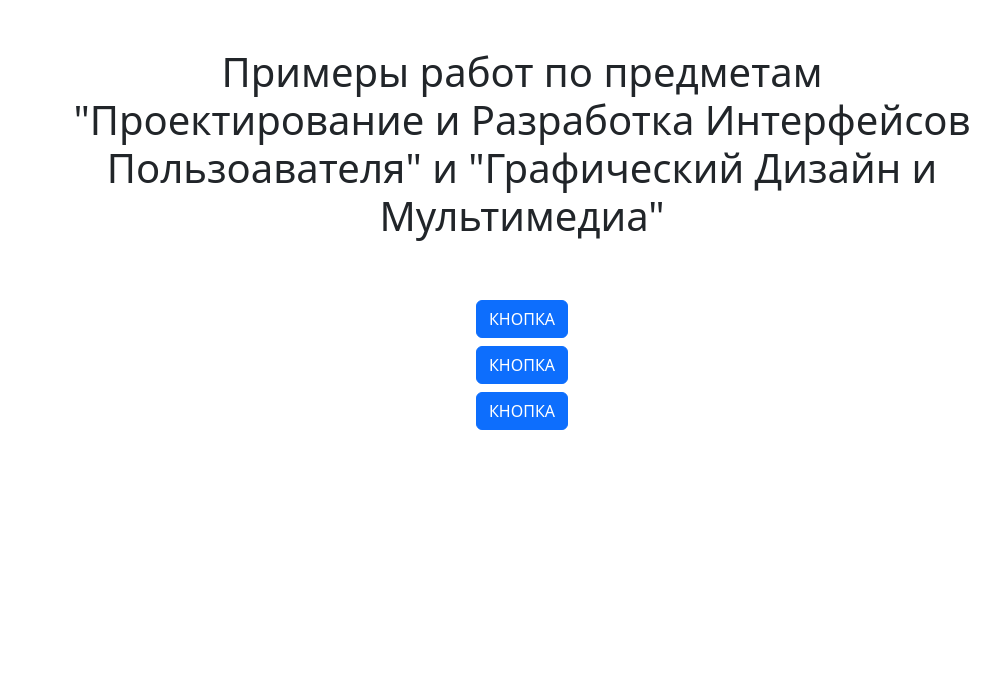
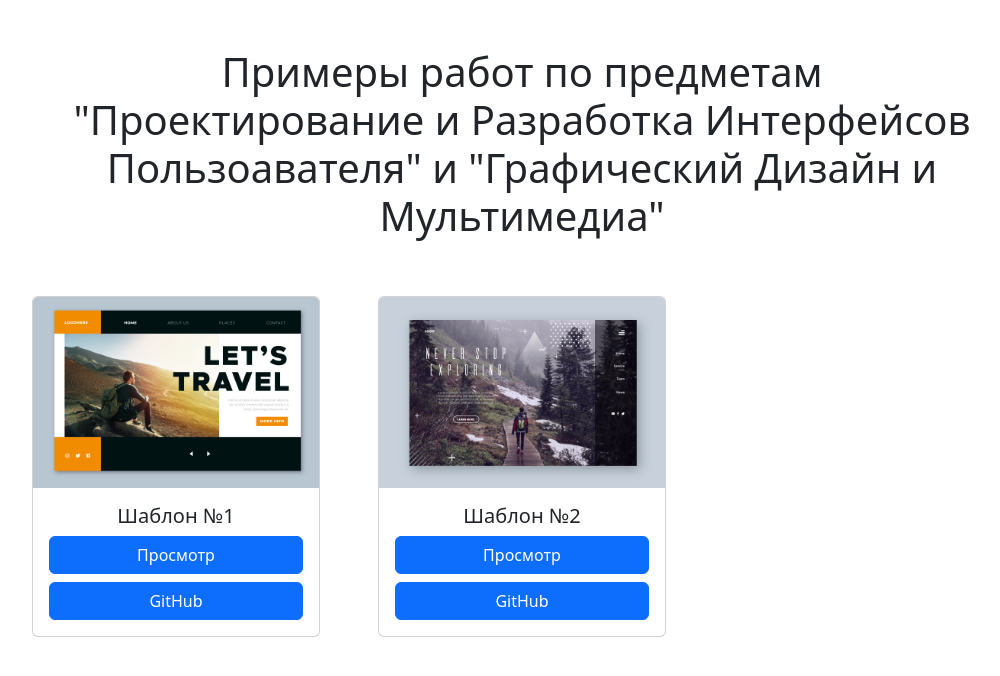
Before and after one commit to jenk293/pic-prip-gdm, a plain HTML site: page index.html in a window 1280 px wide. Shown: the whole page, without its empty margins (118-1118 px from the left). Drawn offline with nearby package versions, Linux system fonts and the light colour scheme.

Commit message:
Add cards

```diff
--- a/index.html
+++ b/index.html
@@ -27,15 +27,42 @@
         </div>
       </header>
       <main>
-      <footer>
         <div class="row text-center">
-          <div class="col-12">
-            <a href="01/index.html" class="btn btn-primary my-1">КНОПКА</a><br>
-            <a href="02/index.html" class="btn btn-primary my-1">КНОПКА</a><br>
-            <a href="03/index.html" class="btn btn-primary my-1">КНОПКА</a>
+          <div class="col-4 d-flex justify-content-end">
+            <div class="card" style="width: 18rem">
+              <img src="/01/template.jpg" class="card-img-top" alt="..." />
+              <div class="card-body">
+                <h5 class="card-title">Шаблон №1</h5>
+                <div class="d-grid gap-2 col-12 mx-auto">
+                  <a href="/01/index.html" class="btn btn-primary">Просмотр</a>
+                  <a href="https://github.com/jenk293/pic-prip-gdm/tree/main/01" class="btn btn-primary">GitHub</a>
+                </div>
+              </div>
+            </div>
           </div>
+          <div class="col-4 d-flex justify-content-center">
+            <div class="card" style="width: 18rem">
+              <img src="/02/template.jpg" class="card-img-top" alt="..." />
+              <div class="card-body">
+                <h5 class="card-title">Шаблон №2</h5>
+                <div class="d-grid gap-2 col-12 mx-auto">
+                  <a href="/02/index.html" class="btn btn-primary">Просмотр</a>
+                  <a href="https://github.com/jenk293/pic-prip-gdm/tree/main/02" class="btn btn-primary">GitHub</a>
+                </div>
+              </div>
+            </div>
+          </div>
+          <!-- <div class="col-4 d-flex justify-content-start"><div class="card" style="width: 18rem;">
+            <img src="..." class="card-img-top" alt="...">
+            <div class="card-body">
+              <h5 class="card-title">Заголовок карточки</h5>
+              <p class="card-text">Небольшой пример текста, который должен основываться на названии карточки и составлять основную часть содержимого карты.</p>
+              <a href="#" class="btn btn-primary">Перейти куда-нибудь</a>
+            </div>
+          </div></div> -->
         </div>
-      </footer>
+      </main>
+      <footer></footer>
       <script
         src="https://cdn.jsdelivr.net/npm/@popperjs/core@2.11.8/dist/umd/popper.min.js"
         integrity="sha384-I7E8VVD/ismYTF4hNIPjVp/Zjvgyol6VFvRkX/vR+Vc4jQkC+hVqc2pM8ODewa9r"
```
